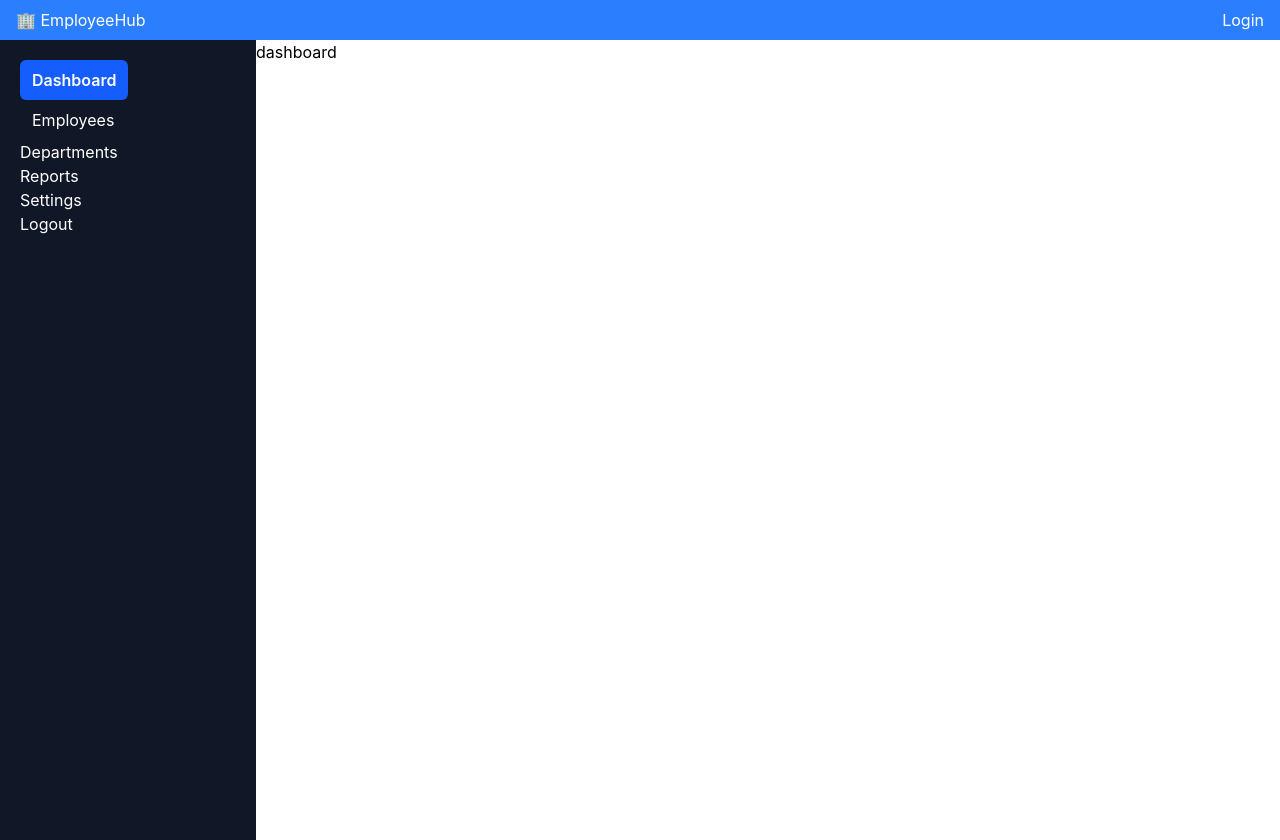
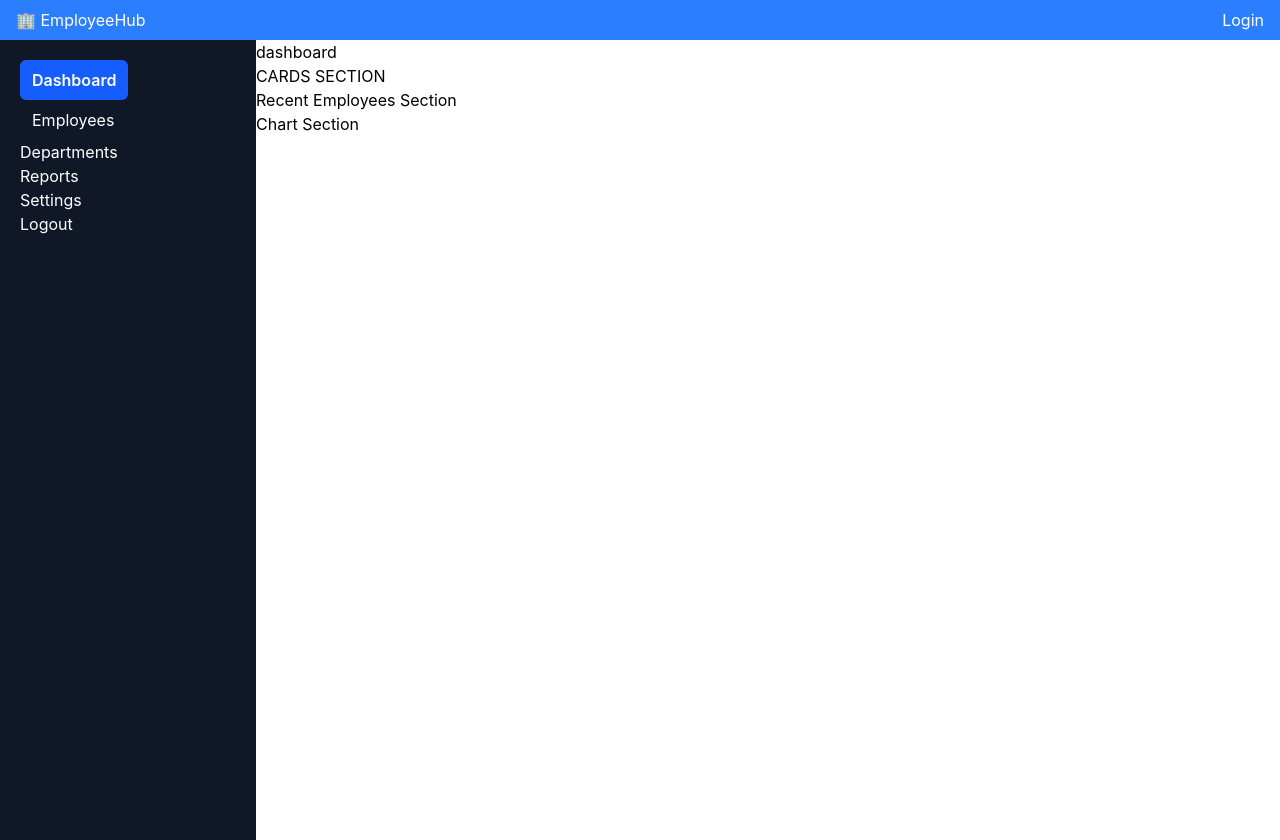
Before and after one commit to arun-devs/Employee-Mangement-System, a React (Vite) app: page /dashboard in a window 1280 px wide. Built offline with nearby package versions, Linux system fonts and the light colour scheme.

Commit message:
Grouping feature-specific components

```diff
--- a/src/pages/Dashboard.jsx
+++ b/src/pages/Dashboard.jsx
@@ -1,9 +1,18 @@
 const Dashboard=()=>{
     return(
         <>
-        <div>
+        <section>
             <h1>dashboard</h1>
-        </div>
+        </section>
+         <section>
+            <h1>CARDS SECTION</h1>
+        </section>
+        <section>
+            Recent Employees Section
+        </section>
+        <section>
+            Chart Section
+        </section>
         </>
     )
 }
```
Also changed, not shown: src/components/dashboard/DashboardCard.jsx (added).
